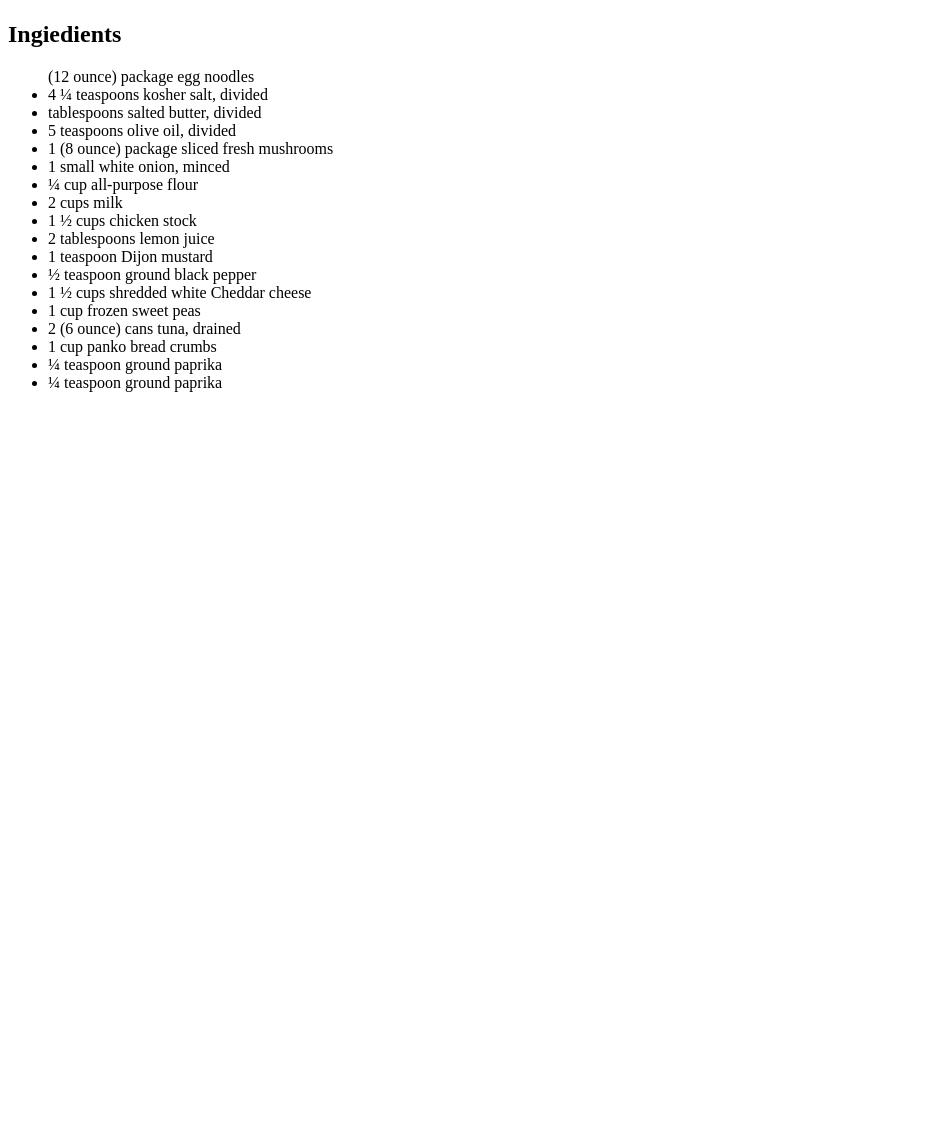
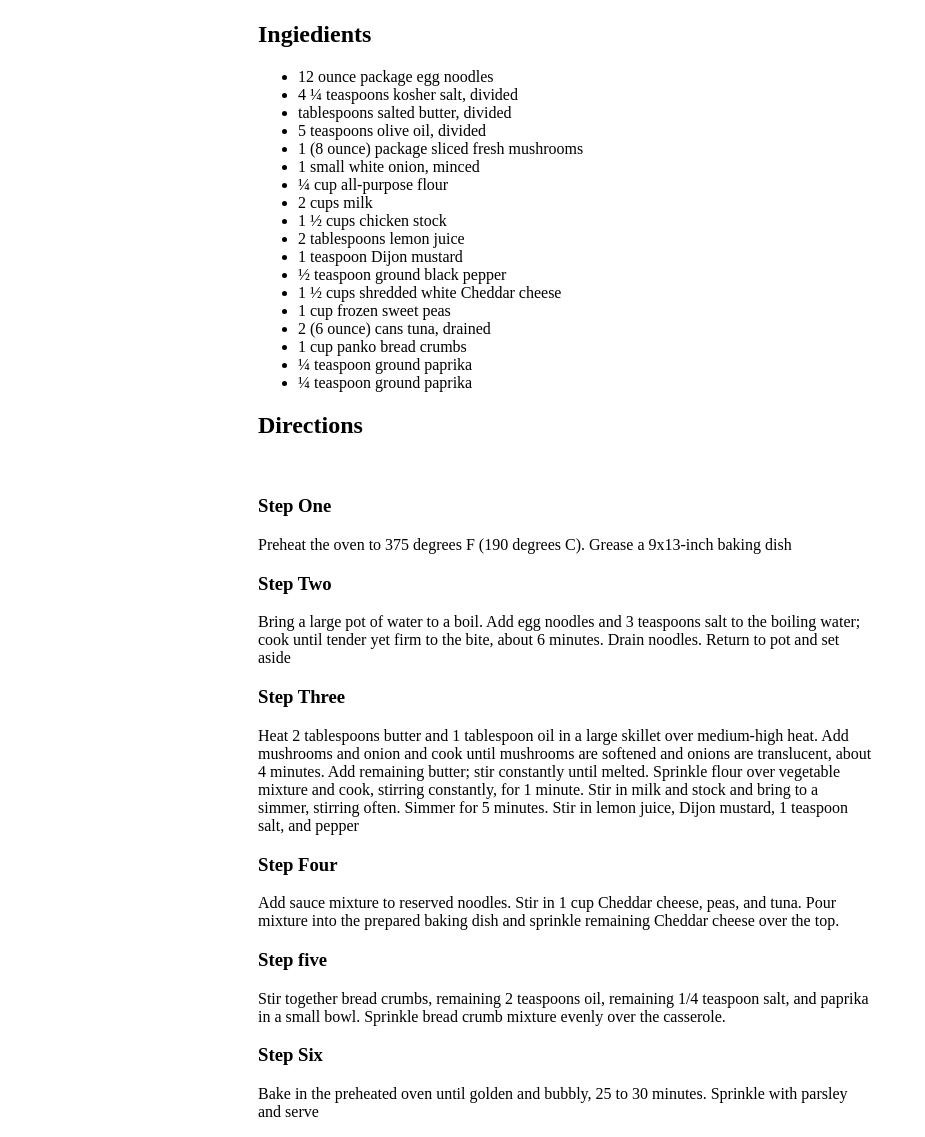
Before and after one commit to MwengeMwanambale/odin-recipes, a plain HTML site: page recipes/tunanoodle.html in a window 1280 px wide. Shown: the part 99-1236 px from the top of the page, without its empty margins (0-925 px from the left). Before the commit the page ends 800 px from the top, so only its background shows below. Drawn offline with Linux system fonts and the light colour scheme.

Commit message:
added some padding and reduced th spacing added divs

```diff
--- a/recipes/tunanoodle.html
+++ b/recipes/tunanoodle.html
@@ -5,14 +5,25 @@
     <meta http-equiv="X-UA-Compatible" content="IE=edge">
     <meta name="viewport" content="width=device-width, initial-scale=1.0">
     <title>Document</title>
+    <style>
+        .directions_section {
+            padding-left: 250px;
+            padding-right: 400px;
+        }
+        .ingriedients_section {
+            padding-left: 250px;
+            padding-right: 250px;
+        }
+    </style>
 </head>
 <body>
     <h1>TUNA NOODLE CASSEROLE</h1>
     <img src="/">
-
+<div class="ingriedients_section">
     <h2>Ingiedients</h2>
     <ul>
-<l1>(12 ounce) package egg noodles</l1>
+
+<li> 12 ounce package egg noodles</li>
 
 <li> 4 ¼ teaspoons kosher salt, divided</li>
 
@@ -49,5 +60,34 @@
 
 <li>¼ teaspoon ground paprika</li>
     </ul>
+</div>
+
+<div class="directions_section">
+    <h2>Directions</h2>
+    <br/>
+
+    <h3>Step One</h3>
+
+    <p>Preheat the oven to 375 degrees F (190 degrees C). Grease a 9x13-inch baking dish</p>
+    <h3>Step Two</h3>
+
+    <p>Bring a large pot of water to a boil. Add egg noodles and 3 teaspoons salt to the boiling water; cook until tender yet firm to the bite, about 6 minutes. Drain noodles. Return to pot and set aside</p>
+    <h3>Step Three</h3>
+
+    <p>Heat 2 tablespoons butter and 1 tablespoon oil in a large skillet over medium-high heat. Add mushrooms and onion and cook until mushrooms are softened and onions are translucent, about 4 minutes. Add remaining butter; stir constantly until melted. Sprinkle flour over vegetable mixture and cook, stirring constantly, for 1 minute. Stir in milk and stock and bring to a simmer, stirring often. Simmer for 5 minutes. Stir in lemon juice, Dijon mustard, 1 teaspoon salt, and pepper
+
+    </p>
+    <h3>Step Four </h3>
+
+    <p>Add sauce mixture to reserved noodles. Stir in 1 cup Cheddar cheese, peas, and tuna. Pour mixture into the prepared baking dish and sprinkle remaining Cheddar cheese over the top.</p>
+    <h3>Step five</h3>
+
+    <p>Stir together bread crumbs, remaining 2 teaspoons oil, remaining 1/4 teaspoon salt, and paprika in a small bowl. Sprinkle bread crumb mixture evenly over the casserole.</p>
+    <h3>Step Six</h3>
+
+    <p>Bake in the preheated oven until golden and bubbly, 25 to 30 minutes. Sprinkle with parsley and serve</p>
+
+</div>
+
 </body>
 </html>
```
